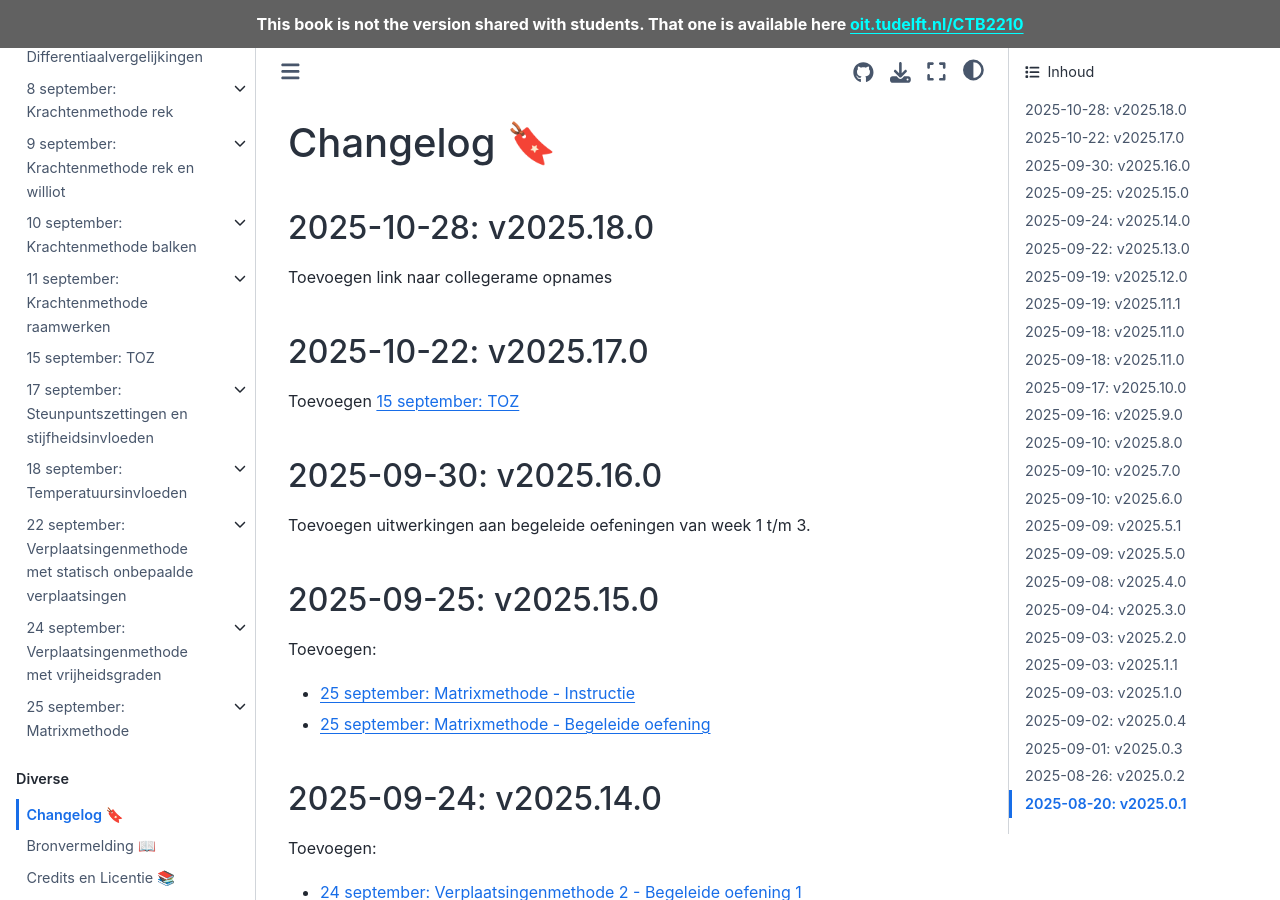
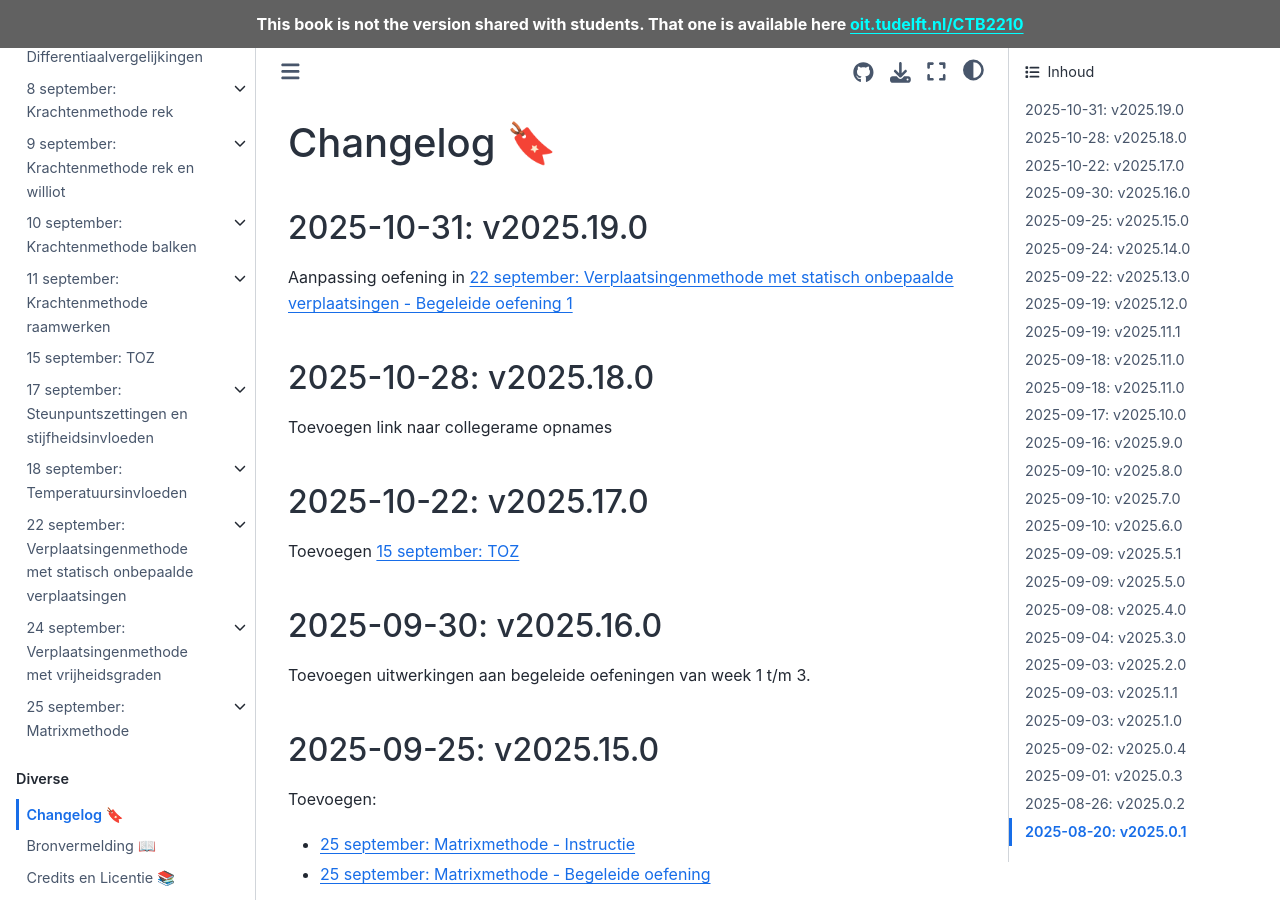
Before and after one commit to TUDelft-books/CTB2210, a Jupyter Book: the page built from book/changelog.md, in a window 1280 px wide and 900 px high. Built offline with Jupyter Book 1.0.4 settings and Sphinx 7.4.7 and the Sphinx Book theme 1.1.4, drawn with Linux system fonts in a browser that asks for light colours; comment, search, counter and statistics services are not loaded.

Commit message:
fix verplaatstingenmethode

```diff
--- a/book/changelog.md
+++ b/book/changelog.md
@@ -1,4 +1,7 @@
 # Changelog 🔖
+
+## 2025-10-31: v2025.19.0
+Aanpassing oefening in [22 september: Verplaatsingenmethode met statisch onbepaalde verplaatsingen - Begeleide oefening 1](./verplaatsingenmethode/lesoefening.md)
 
 ## 2025-10-28: v2025.18.0
 Toevoegen link naar collegerame opnames
```
Also changed, not shown: book/verplaatsingenmethode/lesoefening.md (+13 -1 lines), book/verplaatsingenmethode/lesoefening_data/stat_deter.svg, book/verplaatsingenmethode/lesoefening_data/structure.svg.
